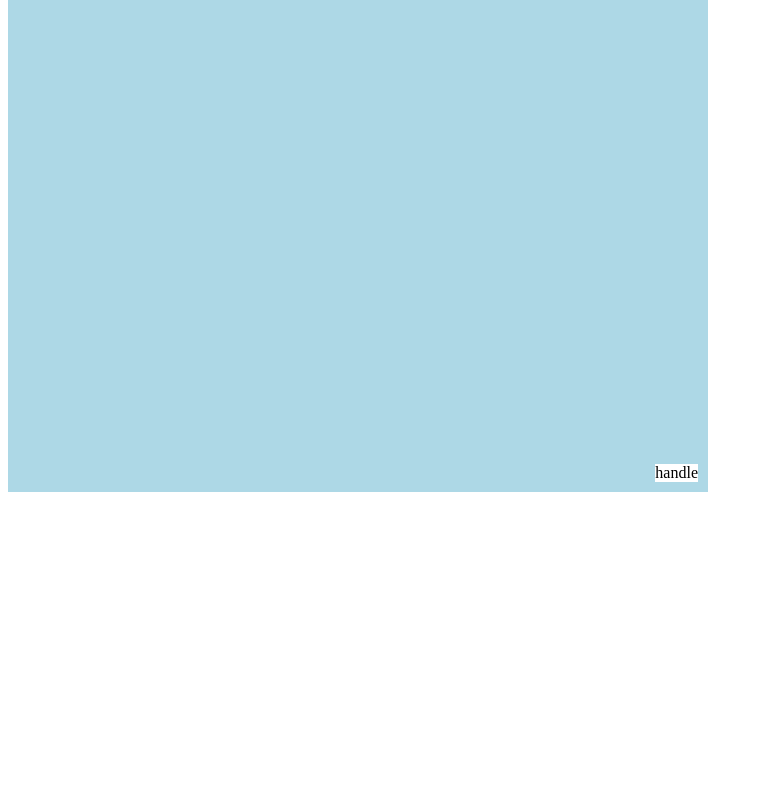
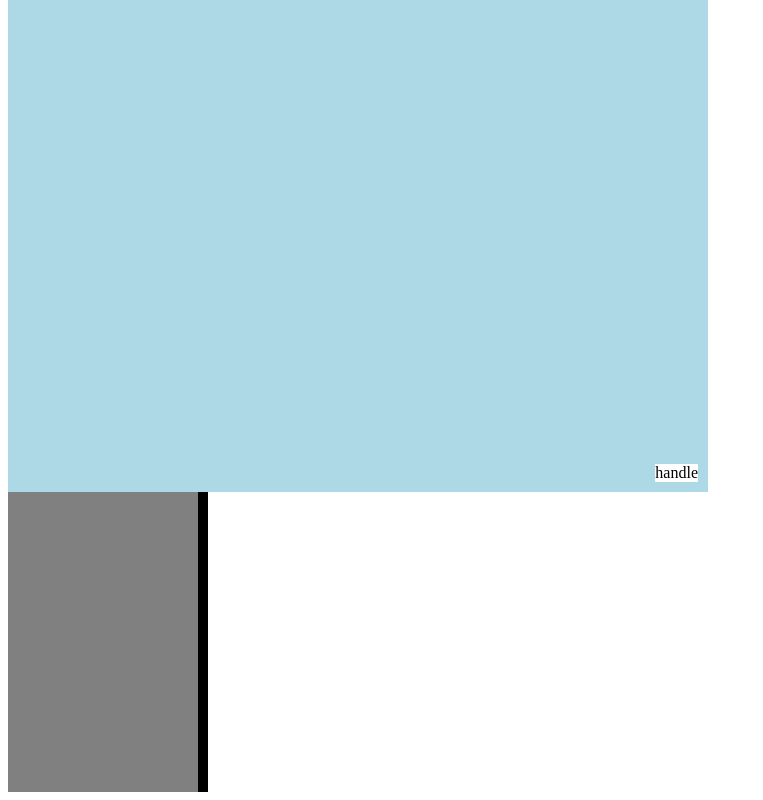
Before and after one commit to CodeWitchBella/isbl-react-resizer, a React (Create React App) app: page / in a window 1280 px wide. Shown: the part 1126-1926 px from the top of the page, without its empty margins (0-763 px from the left). Before the commit the page ends 1626 px from the top, so only its background shows below. Built offline with nearby package versions, Linux system fonts and the light colour scheme.

Commit message:
Sidebar-like handle

```diff
--- a/package.json
+++ b/package.json
@@ -20,19 +20,15 @@
     "react": "^16.12.0"
   },
   "devDependencies": {
-    "@babel/core": "^7.8.3",
-    "@babel/preset-env": "^7.8.3",
-    "@babel/preset-typescript": "^7.8.3",
     "@types/jest": "^24.9.1",
     "@types/node": "^13.5.0",
     "@types/react": "^16.9.19",
     "@types/react-dom": "^16.9.5",
-    "babel-jest": "^25.1.0",
     "eslint": "^6.8.0",
     "eslint-config-react-app": "^5.1.0",
     "eslint-plugin-prettier": "^3.1.2",
-    "jest": "^25.1.0",
     "microbundle": "^0.11.0",
+    "node-fetch": "^2.6.0",
     "playwright": "^0.9.21",
     "prettier": "^1.19.1",
     "react": "^16.12.0",
--- a/src/index.tsx
+++ b/src/index.tsx
@@ -37,6 +37,20 @@ function CenteredHandle() {
     </div>
   )
 }
+function SidebarHandle() {
+  return (
+    <div
+      style={{
+        height: '100%',
+        width: 10,
+        background: 'black',
+        right: 0,
+        position: 'absolute',
+      }}
+      {...useResizerHandle('horizontal')}
+    />
+  )
+}
 
 function App() {
   return (
@@ -48,7 +62,6 @@ function App() {
           width: 500,
           height: 200,
           margin: 20,
-          maxWidth: 700,
         }}
       >
         Hello world
@@ -110,6 +123,18 @@ function App() {
       >
         <CenteredHandle />
       </ResizerContainer>
+      <ResizerContainer
+        style={{
+          width: 200,
+          height: 300,
+          background: 'gray',
+          position: 'relative',
+          minWidth: 200,
+          maxWidth: 700,
+        }}
+      >
+        <SidebarHandle />
+      </ResizerContainer>
     </div>
   )
 }
```
Also changed, not shown: jest.config.js (deleted, +0 -188 lines), test.ts (+34 -7 lines).
